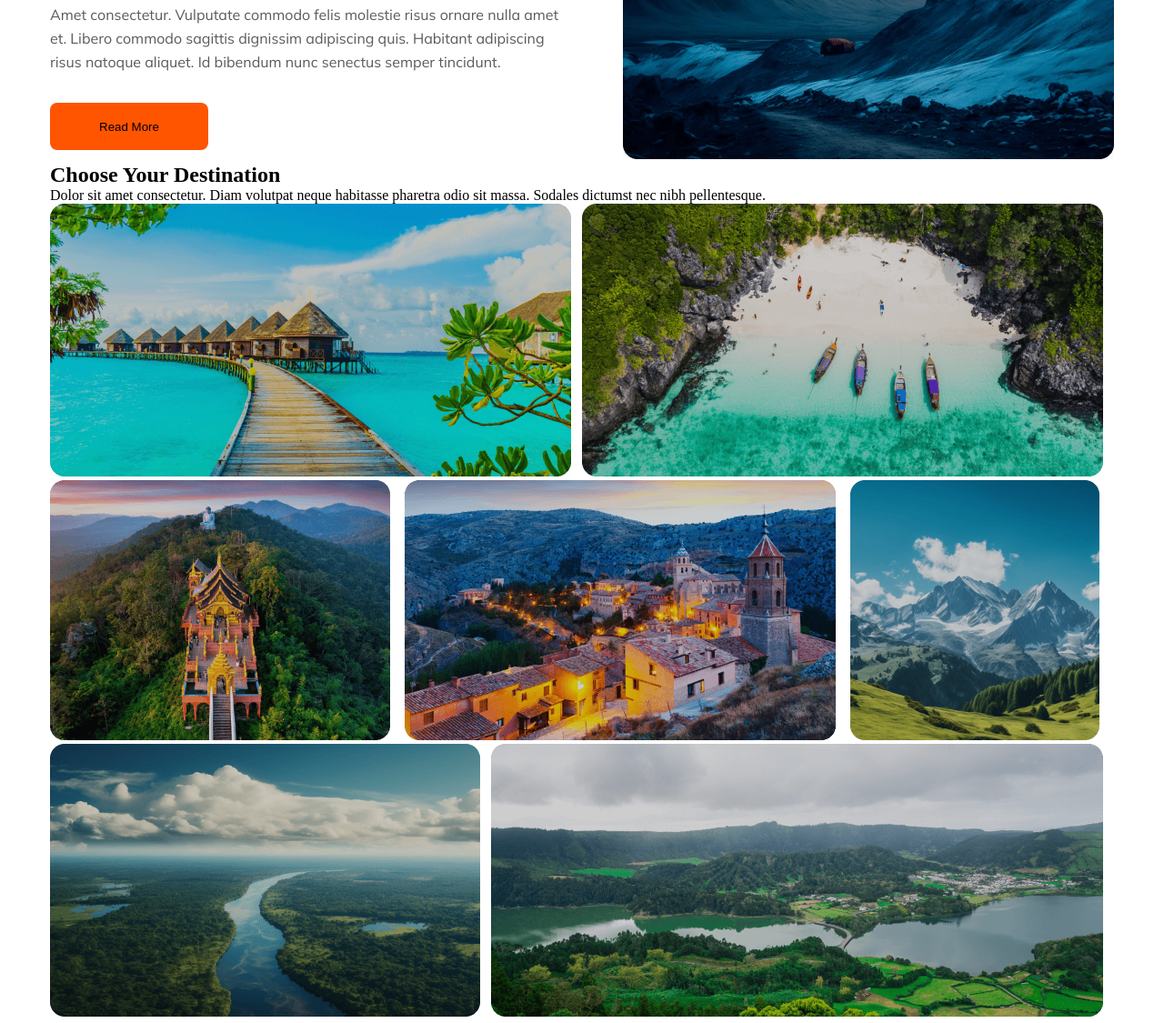
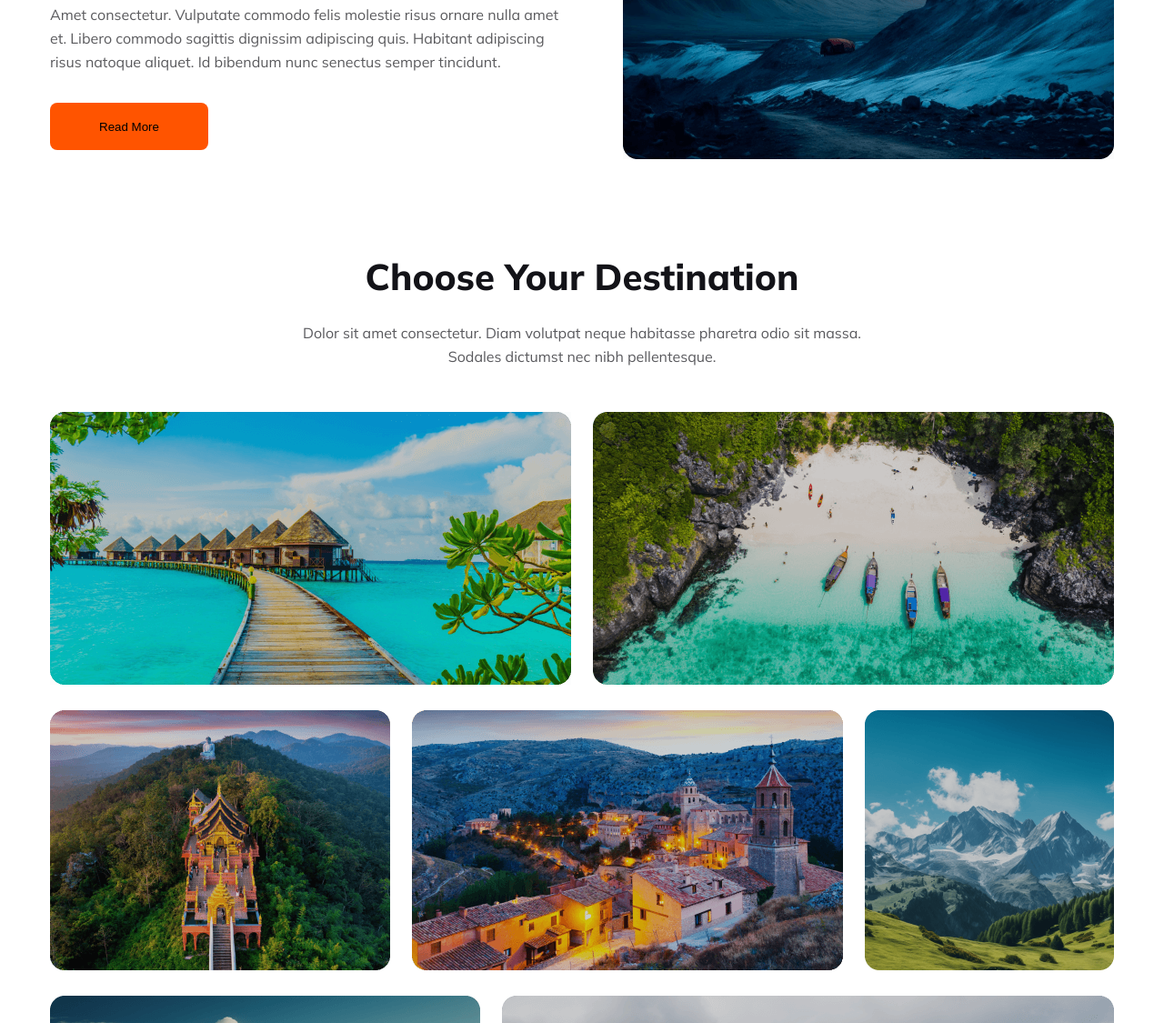
Before and after one commit to almuheetu/Hero-travel, a plain HTML site: page index.html in a window 1280 px wide. Shown: the part 1076-2201 px from the top of the page at 91% size. Drawn offline with Linux system fonts and the light colour scheme.

Commit message:
portfolio section fixed

```diff
--- a/style.css
+++ b/style.css
@@ -102,6 +102,7 @@
 
 
 }
+
 /* #overlay {
 
     border-radius: 16px;
@@ -283,15 +284,50 @@
 
 
 
+/* portfolio */
+
 .tumbel {
     display: grid;
     grid-template-columns: auto auto;
 }
+
 .tumbel-2 {
     display: grid;
     grid-template-columns: auto auto auto;
 }
+
 .tumbel-3 {
     display: grid;
     grid-template-columns: auto auto;
 }
+
+#portfolio {
+    margin-top: 100px;
+    text-align: center;
+}
+
+.portfolio-heading h1 {
+    color: #131318;
+    text-align: center;
+    font-family: Mulish;
+    font-size: 40px;
+    font-style: normal;
+    font-weight: 800;
+    line-height: normal;
+}
+.portfolio-heading p {
+	color: rgba(19, 19, 24, 0.70);
+	text-align: center;
+	font-family: Mulish;
+	font-size: 16px;
+	font-style: normal;
+	font-weight: 400;
+	line-height: 26px;
+	padding: 0 255px;
+	margin-top: 24px;
+	margin-bottom: 24px;
+}
+.portfolio-content img {
+	margin-top: 24px;
+	margin-right: 24px;
+}
```
Lines whose indentation alone changed are shown as unchanged.
